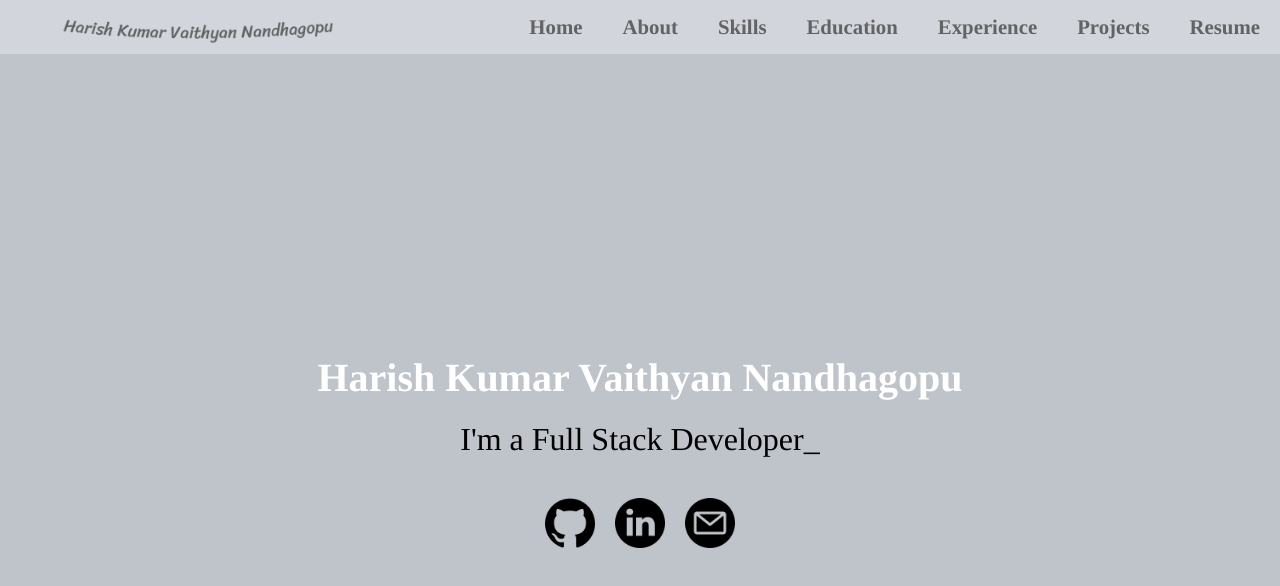
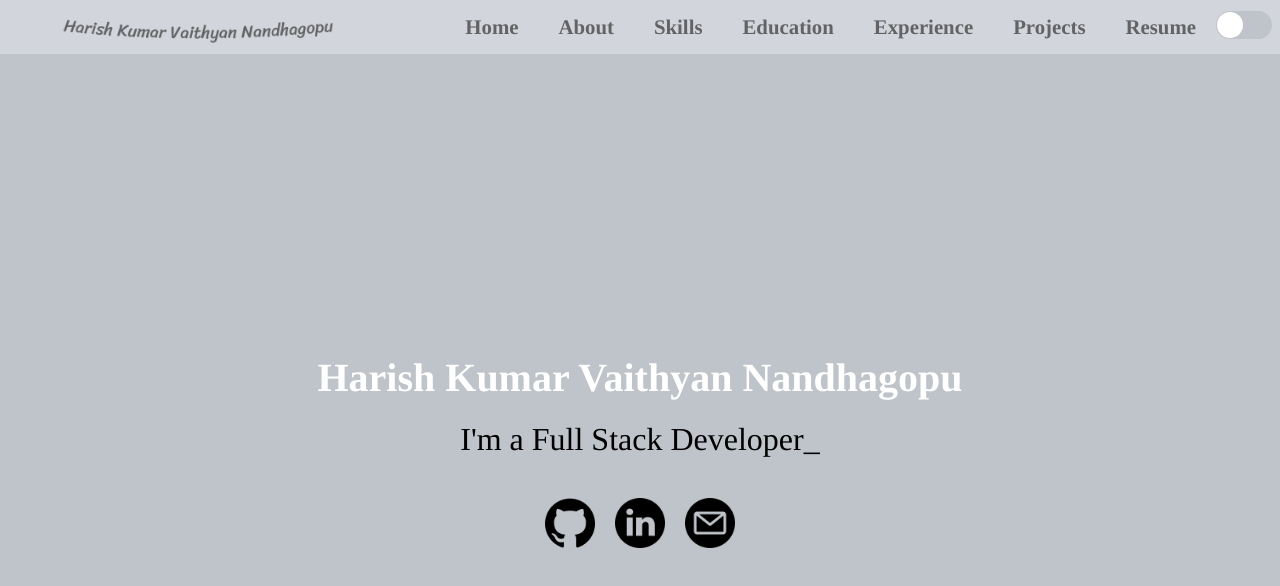
Before and after one commit to Harish2603/portfolio, a React (Create React App) app: page / in a window 1280 px wide. Shown: the top 586 px of the page. Built offline with nearby package versions, Linux system fonts and the light colour scheme.

Commit message:
added theme button

```diff
--- a/package.json
+++ b/package.json
@@ -14,6 +14,7 @@
     "react-icons": "^4.12.0",
     "react-router-dom": "^6.20.1",
     "react-scripts": "^5.0.1",
+    "react-switch": "^7.0.0",
     "react-vertical-timeline-component": "^3.6.0",
     "web-vitals": "^2.1.4"
   },
--- a/src/NavBar/NavBar.css
+++ b/src/NavBar/NavBar.css
@@ -36,6 +36,7 @@ nav{
     justify-content: center;
     flex-grow: 1;
     flex-wrap: wrap;
+    padding-right: 8px;
 }
 
 
@@ -114,6 +115,10 @@ nav{
         box-sizing: border-box;
     }
 
+    #navbar label{
+        padding-left: 15px;
+    }
+
     #mobile {
       display: block;
     }
--- a/src/NavBar/NavBar.js
+++ b/src/NavBar/NavBar.js
@@ -3,6 +3,7 @@ import React,{useState} from 'react';
 import { Link } from 'react-router-dom';
 import './NavBar.css'; // Import your CSS file for styling
 import logo from '../images/download2.png';
+import Switch from 'react-switch';
 
 const Navbar = () => {
     const [isClicked, setIsClicked] = useState(false);
@@ -13,6 +14,15 @@ const Navbar = () => {
 
       const navbarClass = isClicked ? '#navbar active' : '#navbar';
 
+      const [isDarkTheme, setIsDarkTheme] = useState(false);
+
+  const toggleTheme = () => {
+    // Toggle the theme state
+    setIsDarkTheme((prevTheme) => !prevTheme);
+
+    // Update the body background color based on the theme
+    document.body.style.backgroundColor = isDarkTheme ? '#bfc4ca' : '#333';
+  };
 
 
   return (
@@ -30,7 +40,16 @@ const Navbar = () => {
             <li><Link to="/experience">Experience</Link></li>
             <li><Link to="/projects">Projects</Link></li>
             <li><a href="https://drive.google.com/file/d/1qyn8ROttHVpY0v78SX4ohNZ3aY4oVWPv/view?usp=drive_link" target="_blank" rel="noopener noreferrer">Resume</a></li>
-
+            <label>
+        <Switch
+          onChange={toggleTheme}
+          checked={isDarkTheme}
+          offColor="#bfc4ca"
+          onColor="#000333"
+          checkedIcon={false}
+          uncheckedIcon={false}
+        />
+      </label>
     </ul>
     </div>
     <div id="mobile">
```
Also changed, not shown: 1 other file (tests, documents, lock files or other folders).
